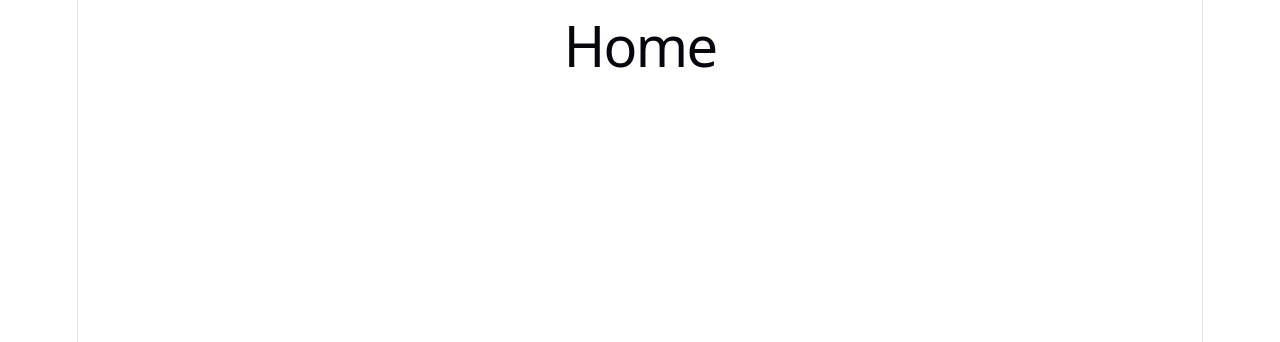
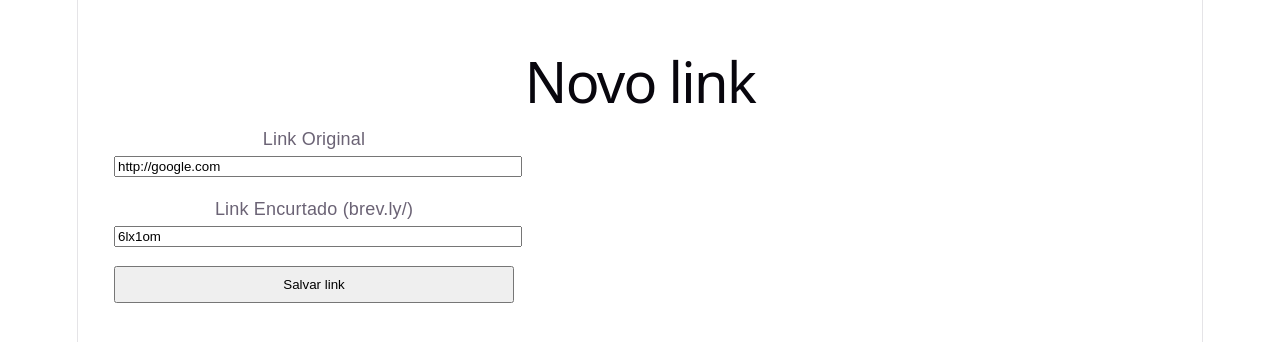
Before and after one commit to didierpg/brevly, a React (Vite) app in the folder web/: page / in a window 1280 px wide. Shown: the top 342 px of the page. Built offline with nearby package versions, Linux system fonts and the light colour scheme.

Commit message:
feat(web): add link creation logic with Zod validation and mutation states

```diff
--- a/web/package.json
+++ b/web/package.json
@@ -10,10 +10,12 @@
     "preview": "vite preview"
   },
   "dependencies": {
+    "@hookform/resolvers": "^5.2.2",
     "@tanstack/react-query": "^5.99.0",
     "axios": "^1.15.0",
     "react": "^19.2.4",
     "react-dom": "^19.2.4",
+    "react-hook-form": "^7.73.1",
     "react-router-dom": "^7.13.2",
     "zod": "^4.3.6"
   },
--- a/web/src/pages/home.tsx
+++ b/web/src/pages/home.tsx
@@ -1,3 +1,100 @@
+import { useForm } from "react-hook-form";
+import { zodResolver } from "@hookform/resolvers/zod";
+import * as z from "zod";
+import { useMutation, useQueryClient } from "@tanstack/react-query";
+import { createLink } from "../api/links";
+
+const createLinkFormSchema = z.object({
+  originalUrl: z.url("Invalid URL format"),
+  shortCode: z
+    .string()
+    .min(3, "Min 3 characters")
+    .max(10, "Max 10 characters")
+    .regex(
+      /^[a-zA-Z0-9_-]+$/,
+      "Only letters, numbers, hyphens and underscores",
+    ),
+});
+
+type CreateLinkFormSchema = z.infer<typeof createLinkFormSchema>;
+
 export function Home() {
-  return <h1>Home</h1>;
+  const queryClient = useQueryClient();
+
+  const {
+    register,
+    handleSubmit,
+    formState: { errors },
+    reset,
+  } = useForm<CreateLinkFormSchema>({
+    resolver: zodResolver(createLinkFormSchema),
+  });
+
+  const { mutateAsync: createLinkFn, isPending } = useMutation({
+    mutationFn: createLink,
+    onSuccess: () => {
+      queryClient.invalidateQueries({ queryKey: ["links"] });
+      reset();
+      alert("Link criado!");
+    },
+    onError: (error: any) => {
+      alert(error.response?.data?.message || "Erro ao criar link");
+    },
+  });
+
+  async function handleCreateLink(data: CreateLinkFormSchema) {
+    await createLinkFn(data);
+  }
+
+  return (
+    <div style={{ padding: "2rem", fontFamily: "sans-serif" }}>
+      <h1>Novo link</h1>
+
+      <form
+        onSubmit={handleSubmit(handleCreateLink)}
+        style={{
+          display: "flex",
+          flexDirection: "column",
+          gap: "1rem",
+          maxWidth: "400px",
+        }}
+      >
+        <div>
+          <label>Link Original</label>
+          <br />
+          <input
+            {...register("originalUrl")}
+            placeholder="www.exemplo.com.br"
+            style={{ width: "100%" }}
+            defaultValue={"http://google.com"}
+          />
+          {errors.originalUrl && (
+            <p style={{ color: "red" }}>{errors.originalUrl.message}</p>
+          )}
+        </div>
+
+        <div>
+          <label>Link Encurtado (brev.ly/)</label>
+          <br />
+          <input
+            {...register("shortCode")}
+            placeholder="meu-link"
+            style={{ width: "100%" }}
+            defaultValue={Math.random().toString(36).substring(2, 8)}
+          />
+          {errors.shortCode && (
+            <p style={{ color: "red" }}>{errors.shortCode.message}</p>
+          )}
+        </div>
+
+        <button
+          type="submit"
+          disabled={isPending}
+          style={{ padding: "0.5rem", cursor: "pointer" }}
+        >
+          {isPending ? "Salvando..." : "Salvar link"}
+        </button>
+      </form>
+    </div>
+  );
 }
```
Also changed, not shown: 1 other file (tests, documents, lock files or other folders).
